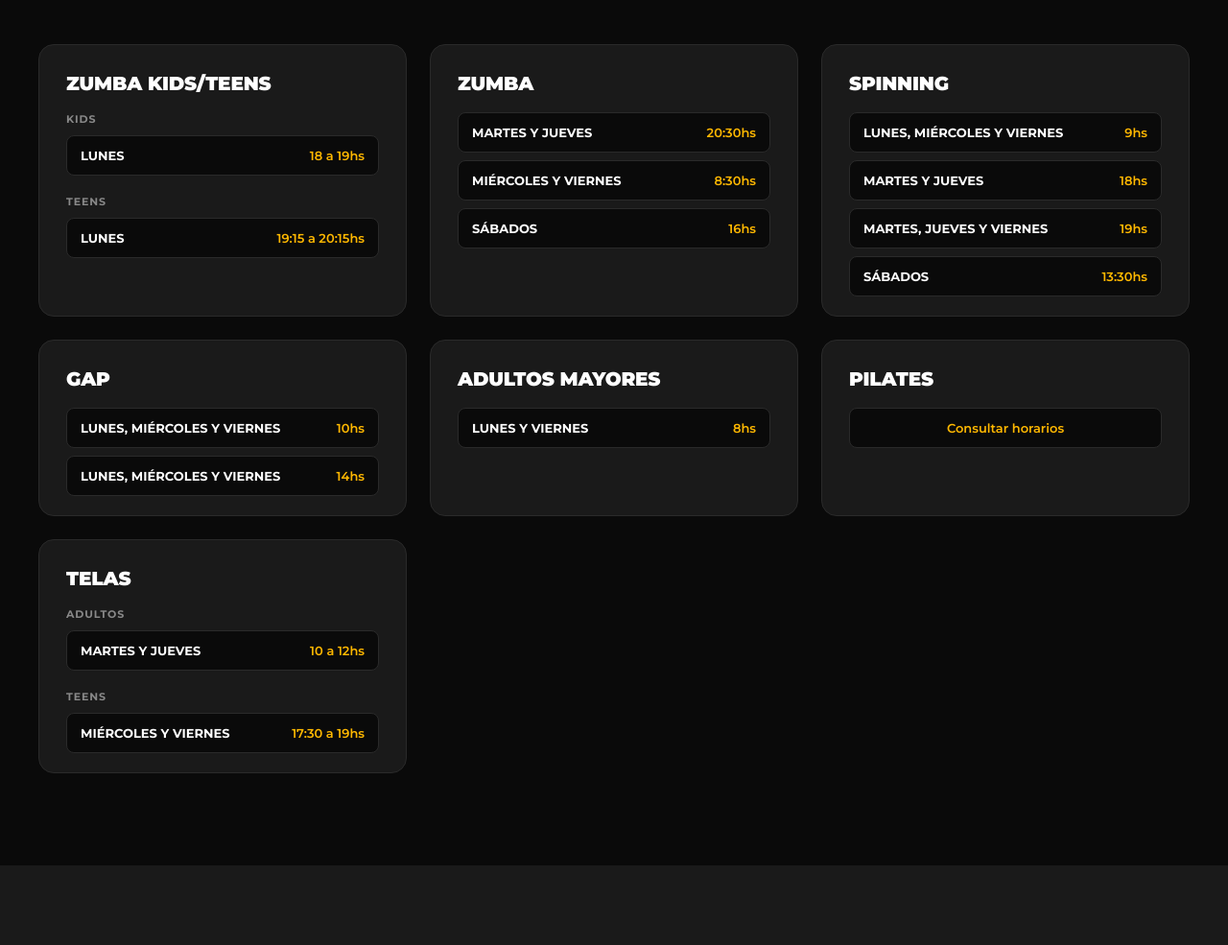
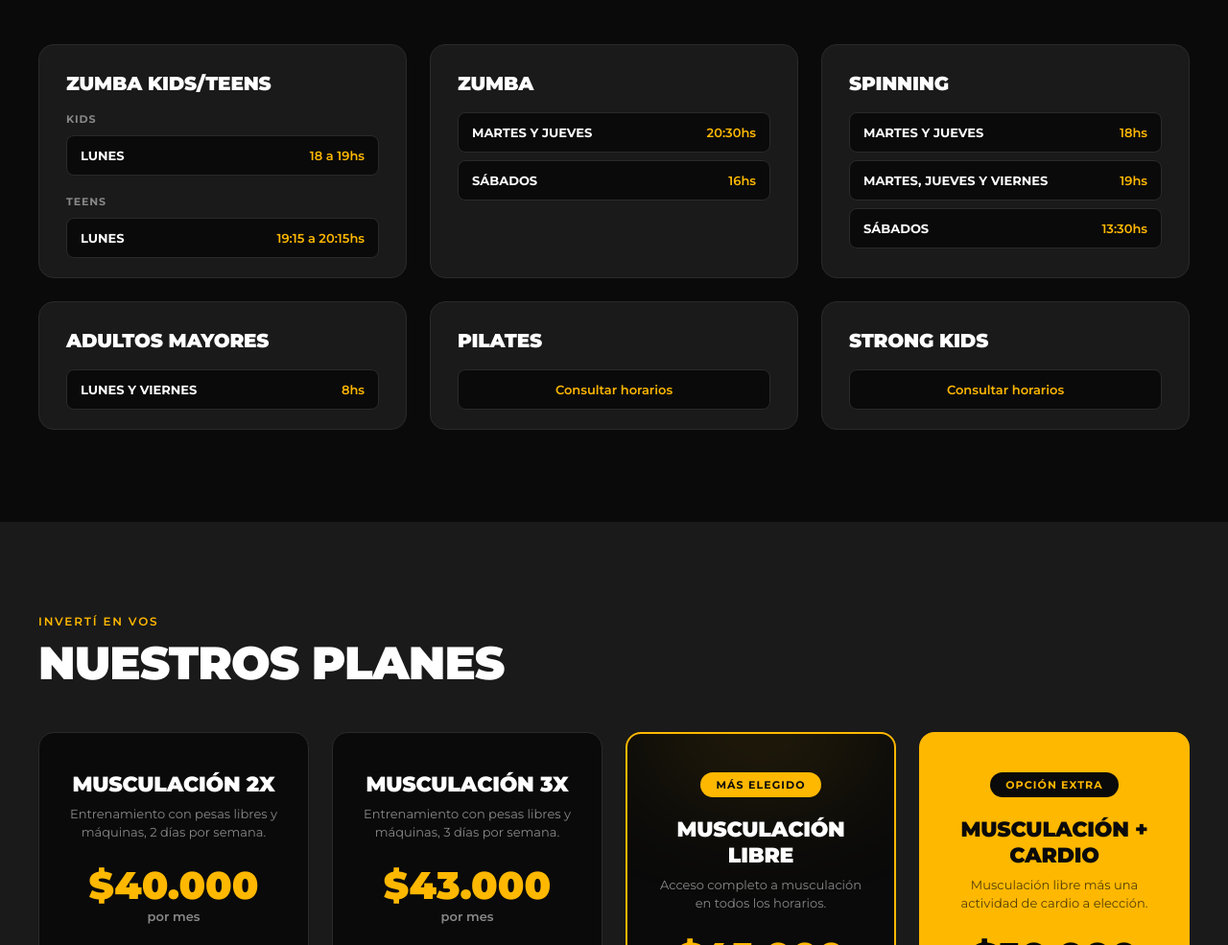
Before and after one commit to cederNicolas/gym-strong, a plain HTML site: page index.html in a window 1280 px wide. Shown: the part 2964-3949 px from the top of the page at 96% size. Drawn offline with nearby package versions, Linux system fonts and the light colour scheme.

Commit message:
Horarios: saca zumba 8:30, spinning 9hs, GAP y Telas; suma Strong Kids (consultar)
Co-Authored-By: Claude Opus 5.5 <noreply@anthropic.com>
Claude-Session: https://claude.ai/code/session_01AExrzzxsAWZx9t5GsjBBRV

```diff
--- a/index.html
+++ b/index.html
@@ -204,24 +204,19 @@
           </article>
           <article>
             <h3>Zumba</h3>
-            <p>Martes y Jueves 20:30hs. Miércoles y Viernes 8:30hs. Sábados 16hs.</p>
+            <p>Martes y Jueves 20:30hs. Sábados 16hs.</p>
           </article>
           <article>
             <h3>Spinning</h3>
-            <p>Lunes, Miércoles y Viernes 9hs. Martes y Jueves 18hs. Martes, Jueves y Viernes 19hs. Sábados 13:30hs.</p>
+            <p>Martes y Jueves 18hs. Martes, Jueves y Viernes 19hs. Sábados 13:30hs.</p>
           </article>
           <article>
             <h3>Pilates</h3>
             <p><a href="https://wa.me/5491149601563?text=Hola!%20Vi%20la%20web%20de%20Strong%20Gym%20y%20quiero%20consultar%20los%20horarios%20de%20Pilates">Consultar horarios</a></p>
           </article>
           <article>
-            <h3>Telas</h3>
-            <p>Adultos: Martes y Jueves 10 a 12hs.</p>
-            <p>Teens: Miércoles y Viernes 17:30 a 19hs.</p>
-          </article>
-          <article>
-            <h3>GAP</h3>
-            <p>Lunes, Miércoles y Viernes 10hs y 14hs.</p>
+            <h3>Strong Kids</h3>
+            <p><a href="https://wa.me/5491149601563?text=Hola!%20Vi%20la%20web%20de%20Strong%20Gym%20y%20quiero%20consultar%20los%20horarios%20de%20Strong%20Kids">Consultar horarios</a></p>
           </article>
           <article>
             <h3>Adultos Mayores</h3>
--- a/ui_kits/website/ClassSchedule.jsx
+++ b/ui_kits/website/ClassSchedule.jsx
@@ -84,24 +84,15 @@ function ClassSchedule() {
       name: 'Zumba',
       slots: [
         { days: 'Martes y Jueves', time: '20:30hs' },
-        { days: 'Miércoles y Viernes', time: '8:30hs' },
         { days: 'Sábados', time: '16hs' },
       ],
     },
     {
       name: 'Spinning',
       slots: [
-        { days: 'Lunes, Miércoles y Viernes', time: '9hs' },
         { days: 'Martes y Jueves', time: '18hs' },
         { days: 'Martes, Jueves y Viernes', time: '19hs' },
         { days: 'Sábados', time: '13:30hs' },
-      ],
-    },
-    {
-      name: 'GAP',
-      slots: [
-        { days: 'Lunes, Miércoles y Viernes', time: '10hs' },
-        { days: 'Lunes, Miércoles y Viernes', time: '14hs' },
       ],
     },
     {
@@ -117,20 +108,9 @@ function ClassSchedule() {
       ],
     },
     {
-      name: 'Telas',
-      groups: [
-        {
-          label: 'Adultos',
-          slots: [
-            { days: 'Martes y Jueves', time: '10 a 12hs' },
-          ],
-        },
-        {
-          label: 'Teens',
-          slots: [
-            { days: 'Miércoles y Viernes', time: '17:30 a 19hs' },
-          ],
-        },
+      name: 'Strong Kids',
+      slots: [
+        { time: 'Consultar horarios', query: true },
       ],
     },
   ];
```
